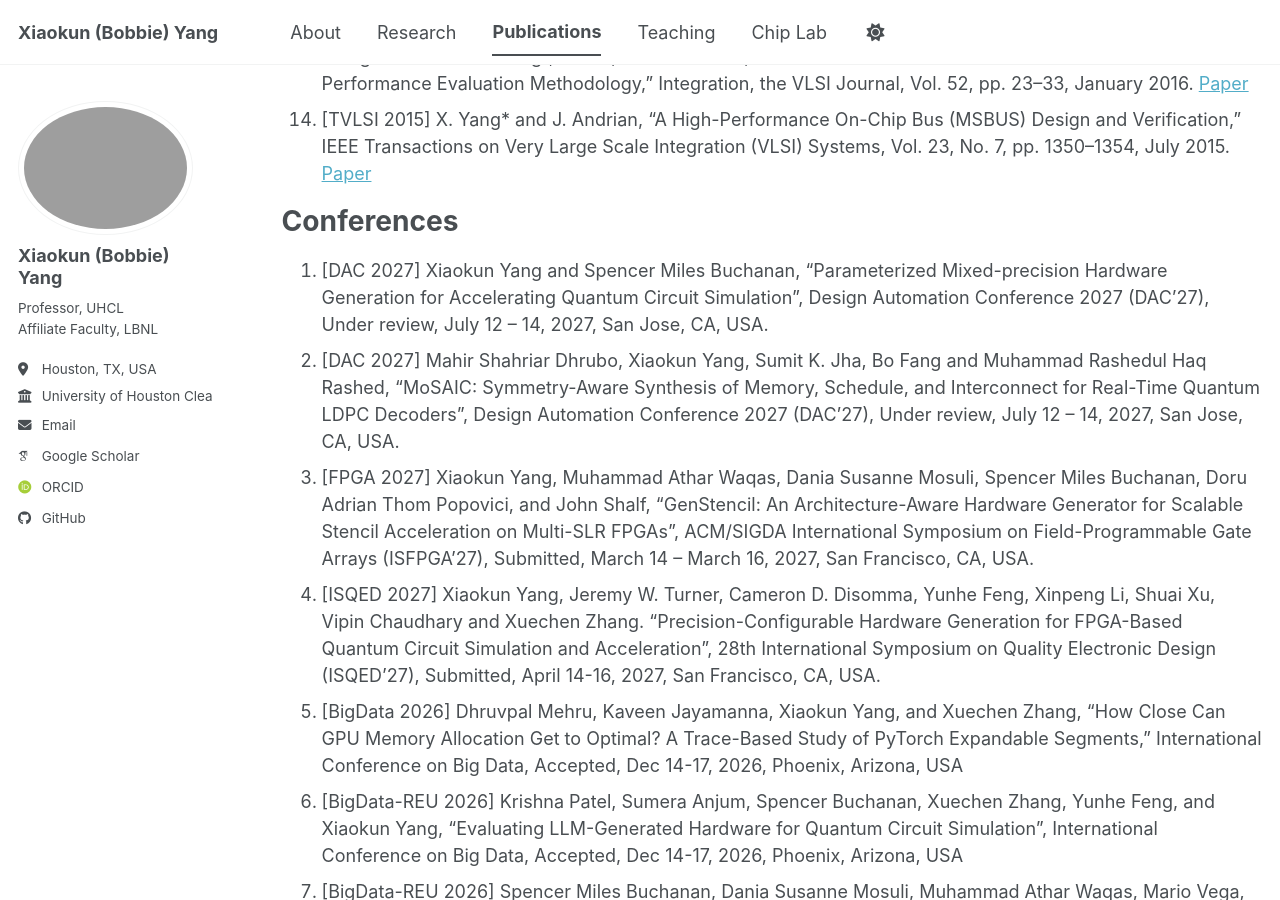
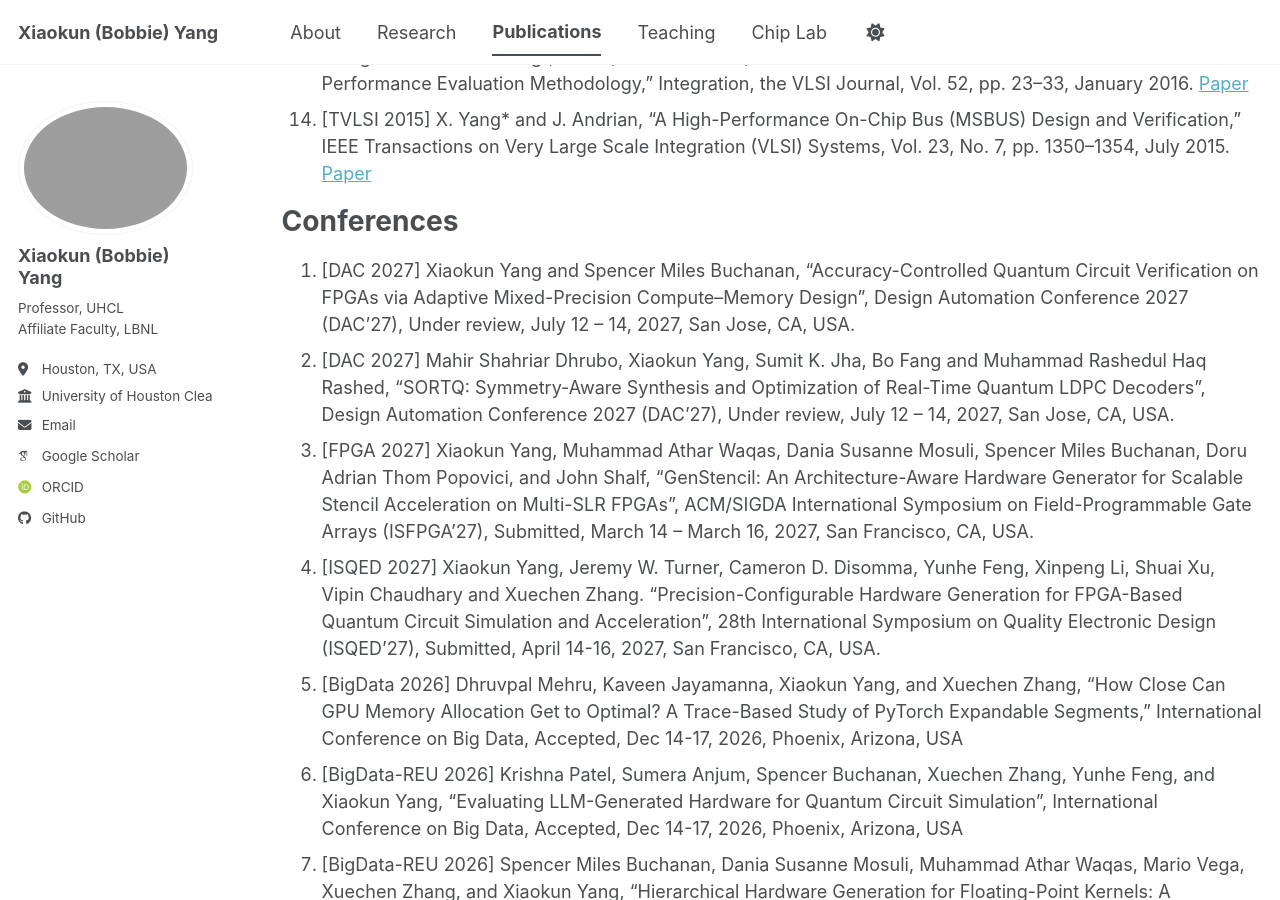
Before and after one commit to bobbieyang/bobbieyang.github.io, a Jekyll site: the page built from _pages/publications.md, in a window 1280 px wide and 900 px high, scrolled down 1684 px. Built offline with Jekyll 4.4.1, drawn with Linux system fonts in a browser that asks for light colours; some web fonts are replaced; a script bundle is joined from its source files by our own code; library files that are not in the unit come from our copies.

Commit message:
Update publications.md

```diff
--- a/_pages/publications.md
+++ b/_pages/publications.md
@@ -44,8 +44,8 @@
 
 Conferences
 ======
-1. [DAC 2027] Xiaokun Yang and Spencer Miles Buchanan, “Parameterized Mixed-precision Hardware Generation for Accelerating Quantum Circuit Simulation”, Design Automation Conference 2027 (DAC'27), Under review, July 12 – 14, 2027, San Jose, CA, USA.
-2. [DAC 2027] Mahir Shahriar Dhrubo, Xiaokun Yang, Sumit K. Jha, Bo Fang and Muhammad Rashedul Haq Rashed, "MoSAIC: Symmetry-Aware Synthesis of Memory, Schedule, and Interconnect for Real-Time Quantum LDPC Decoders", Design Automation Conference 2027 (DAC'27), Under review, July 12 – 14, 2027, San Jose, CA, USA.
+1. [DAC 2027] Xiaokun Yang and Spencer Miles Buchanan, “Accuracy-Controlled Quantum Circuit Verification on FPGAs via Adaptive Mixed-Precision Compute–Memory Design”, Design Automation Conference 2027 (DAC'27), Under review, July 12 – 14, 2027, San Jose, CA, USA.
+2. [DAC 2027] Mahir Shahriar Dhrubo, Xiaokun Yang, Sumit K. Jha, Bo Fang and Muhammad Rashedul Haq Rashed, "SORTQ: Symmetry-Aware Synthesis and Optimization of Real-Time Quantum LDPC Decoders", Design Automation Conference 2027 (DAC'27), Under review, July 12 – 14, 2027, San Jose, CA, USA.
 3. [FPGA 2027] Xiaokun Yang, Muhammad Athar Waqas, Dania Susanne Mosuli, Spencer Miles Buchanan, Doru Adrian Thom Popovici, and John Shalf, “GenStencil: An Architecture-Aware Hardware Generator for Scalable Stencil Acceleration on Multi-SLR FPGAs”, ACM/SIGDA International Symposium on Field-Programmable Gate Arrays (ISFPGA'27), Submitted, March 14 – March 16, 2027, San Francisco, CA, USA.
 4. [ISQED 2027] Xiaokun Yang, Jeremy W. Turner, Cameron D. Disomma, Yunhe Feng, Xinpeng Li, Shuai Xu, Vipin Chaudhary and Xuechen Zhang. “Precision-Configurable Hardware Generation for FPGA-Based Quantum Circuit Simulation and Acceleration”, 28th International Symposium on Quality Electronic Design (ISQED'27), Submitted, April 14-16, 2027, San Francisco, CA, USA.
 5. [BigData 2026] Dhruvpal Mehru, Kaveen Jayamanna, Xiaokun Yang, and Xuechen Zhang, "How Close Can GPU Memory Allocation Get to Optimal? A Trace-Based Study of PyTorch Expandable Segments," International Conference on Big Data, Accepted, Dec 14-17, 2026, Phoenix, Arizona, USA
```
